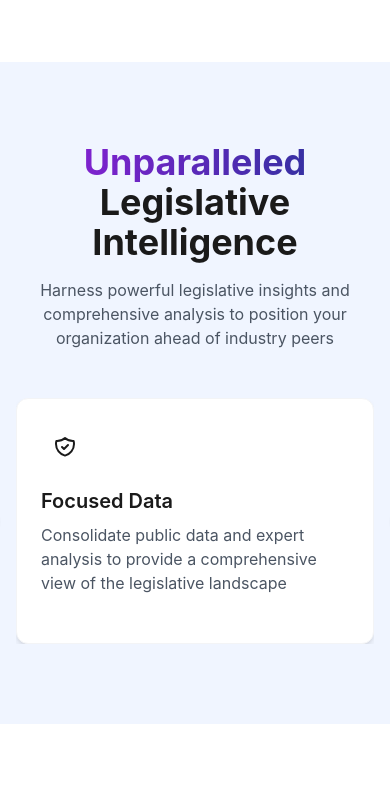
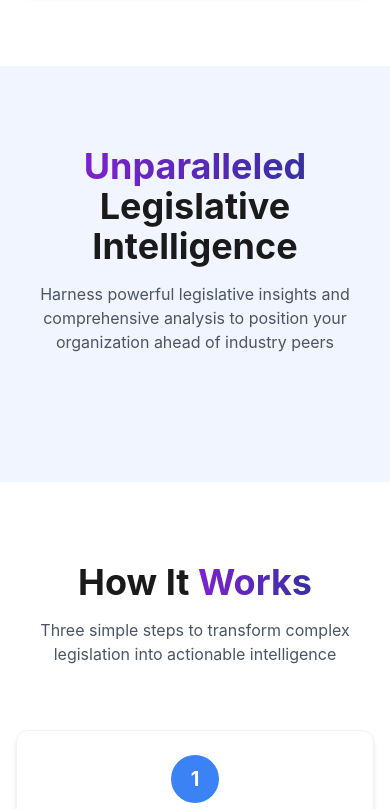
Before and after one commit to ehawked/legislative-report-app, a React (Vite) app: page / in a window 390 px wide. Shown: the part 5453-6262 px from the top of the page. Built offline with nearby package versions, Linux system fonts and the light colour scheme.

Commit message:
Combine carousels

```diff
--- a/src/App.tsx
+++ b/src/App.tsx
@@ -197,6 +197,11 @@ function App() {
     }
   ];
 
+  const combinedCards = [
+    ...trustedCards.map((card) => ({ type: "trusted" as const, ...card })),
+    ...featureCards.map((card) => ({ type: "feature" as const, ...card })),
+  ];
+
   return (
     <div className="min-h-screen flex flex-col text-[#1A1A1A]">
       <div className="progress-bar" style={{ width: `${scrollProgress}%` }}></div>
@@ -311,15 +316,46 @@ function App() {
             className="w-full"
           >
             <CarouselContent>
-              {trustedCards.map((card, index) => (
+              {combinedCards.map((card, index) => (
                 <CarouselItem key={index} className="md:basis-1/3">
-                  <Card variant="default" className="text-center scroll-trigger" hover={true} style={{ transitionDelay: `${index * 0.2}s` }}>
-                    <div className={`w-16 h-16 rounded-full bg-${card.color}-100 flex items-center justify-center mx-auto mb-4`}>
-                      <span className={`text-${card.color}-600 text-2xl font-bold`}>{card.number}</span>
-                    </div>
-                    <h3 className="text-xl font-semibold mb-2">{card.title}</h3>
-                    <p className="text-gray-600">{card.description}</p>
-                  </Card>
+                  {card.type === "trusted" ? (
+                    <Card
+                      variant="default"
+                      className="text-center scroll-trigger"
+                      hover={true}
+                      style={{ transitionDelay: `${index * 0.2}s` }}
+                    >
+                      <div
+                        className={`w-16 h-16 rounded-full bg-${card.color}-100 flex items-center justify-center mx-auto mb-4`}
+                      >
+                        <span className={`text-${card.color}-600 text-2xl font-bold`}>{card.number}</span>
+                      </div>
+                      <h3 className="text-xl font-semibold mb-2">{card.title}</h3>
+                      <p className="text-gray-600">{card.description}</p>
+                    </Card>
+                  ) : (
+                    <Card
+                      variant="feature"
+                      className="h-full scroll-trigger"
+                      style={{ transitionDelay: `${index * 0.2}s` }}
+                    >
+                      <div
+                        className={`w-12 h-12 rounded-full bg-${card.color}-500/20 flex items-center justify-center mb-4`}
+                      >
+                        <svg
+                          className={`w-6 h-6 text-${card.color}-500`}
+                          fill="none"
+                          stroke="currentColor"
+                          viewBox="0 0 24 24"
+                          xmlns="http://www.w3.org/2000/svg"
+                        >
+                          {card.icon}
+                        </svg>
+                      </div>
+                      <h3 className="text-xl font-semibold mb-2">{card.title}</h3>
+                      <p className="text-gray-600">{card.description}</p>
+                    </Card>
+                  )}
                 </CarouselItem>
               ))}
             </CarouselContent>
@@ -338,31 +374,7 @@ function App() {
             Harness powerful legislative insights and comprehensive analysis to position your organization ahead of industry peers
           </p>
 
-          <Carousel
-            opts={{
-              align: "start",
-              loop: true,
-            }}
-            className="w-full"
-          >
-            <CarouselContent>
-              {featureCards.map((card, index) => (
-                <CarouselItem key={index} className="md:basis-1/3">
-                  <Card variant="feature" className="h-full scroll-trigger" style={{ transitionDelay: `${index * 0.2}s` }}>
-                    <div className={`w-12 h-12 rounded-full bg-${card.color}-500/20 flex items-center justify-center mb-4`}>
-                      <svg className={`w-6 h-6 text-${card.color}-500`} fill="none" stroke="currentColor" viewBox="0 0 24 24" xmlns="http://www.w3.org/2000/svg">
-                        {card.icon}
-                      </svg>
-                    </div>
-                    <h3 className="text-xl font-semibold mb-2">{card.title}</h3>
-                    <p className="text-gray-600">{card.description}</p>
-                  </Card>
-                </CarouselItem>
-              ))}
-            </CarouselContent>
-            <CarouselPrevious />
-            <CarouselNext />
-          </Carousel>
+          {/* Carousel merged with Trusted section */}
         </div>
       </section>
 
```
